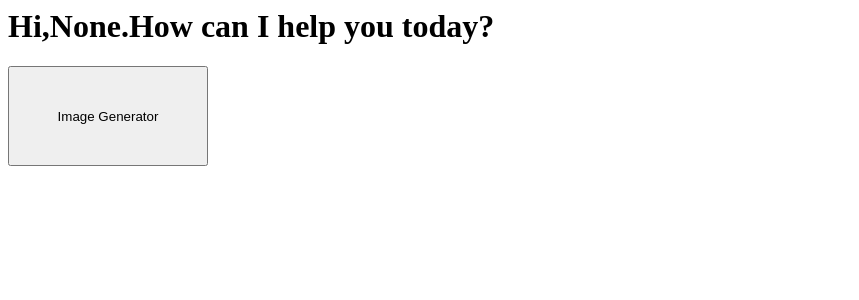
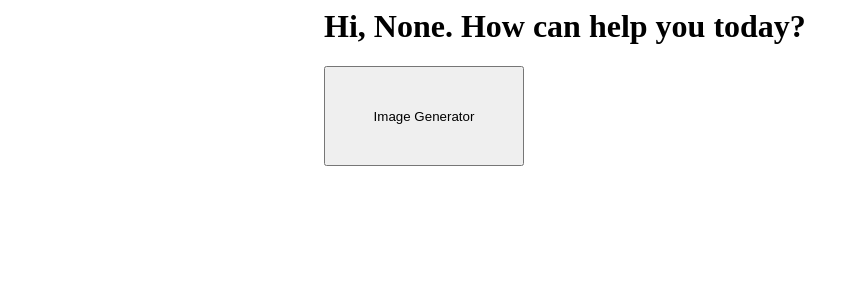
Before and after one commit to J458795/rpa-19Feb2024, a Flask app: page /main in a window 1280 px wide. Shown: the top 300 px of the page, without its empty margins (0-859 px from the left). Run offline with Flask 3, Linux system fonts and the light colour scheme.

Commit message:
Update main.html

```diff
--- a/templates/main.html
+++ b/templates/main.html
@@ -1,4 +1,13 @@
-<h1>Hi,{{r}}.How can I help you today?<h1>
-<form action="/image_gpt"method="post">
+<style>
+  .container{width:100%;margin: auto}
+  @media  (min-width:600px){.container{width: 80%;}}
+  @media  (min-width:768px){.container{width: 60%;}}
+  @media  (min-width:1024px){.container{width: 50%;}}
+  </style>
+
+<div class="container">
+<h1>Hi, {{r}}. How can help you today?<h1>
+<form action="/image_gpt" method="post">
   <input type = "submit" value="Image Generator" style="width:200px;height:100px;">
 </form>
+</div>
```
